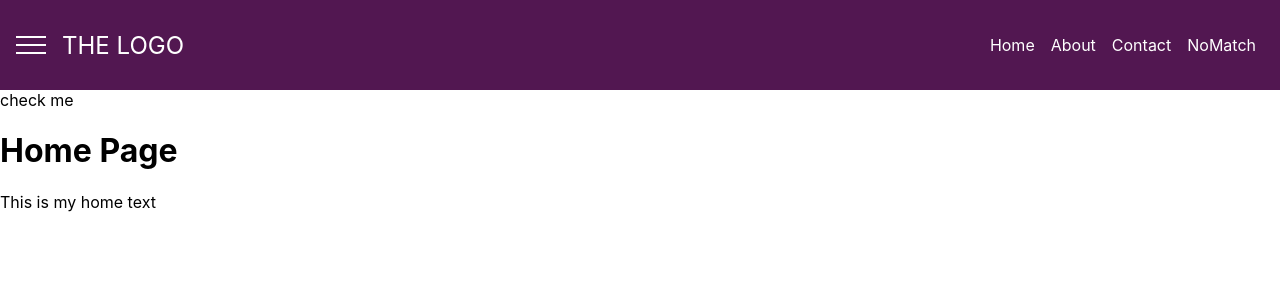
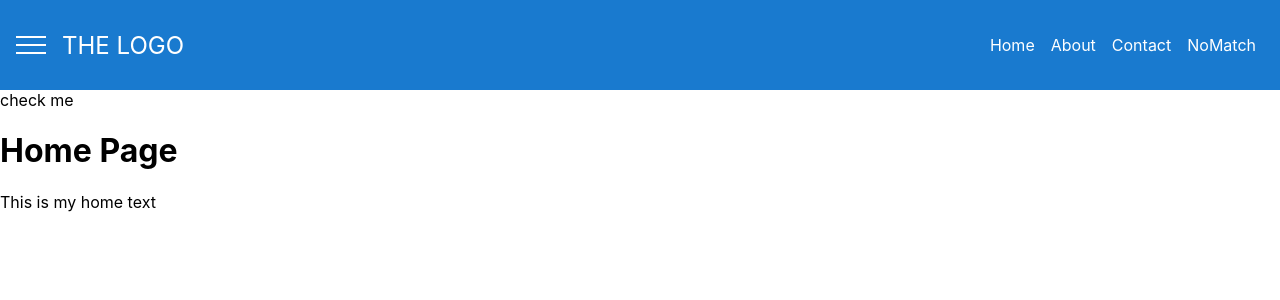
Before and after one commit to ScottBain96/my_website_react, a React (Create React App) app: page / in a window 1280 px wide. Shown: the top 300 px of the page. Built offline with nearby package versions, Linux system fonts and the light colour scheme.

Commit message:
styling toolbar

```diff
--- a/src/components/Toolbar/Toolbar.css
+++ b/src/components/Toolbar/Toolbar.css
@@ -3,7 +3,7 @@
     top: 0;
     left: 0;
     width: 100%;
-    background: #521751;
+    background: #197acf;
     height:90px;
 }
 
```
Also changed, not shown: 1 other file (tests, documents, lock files or other folders).
